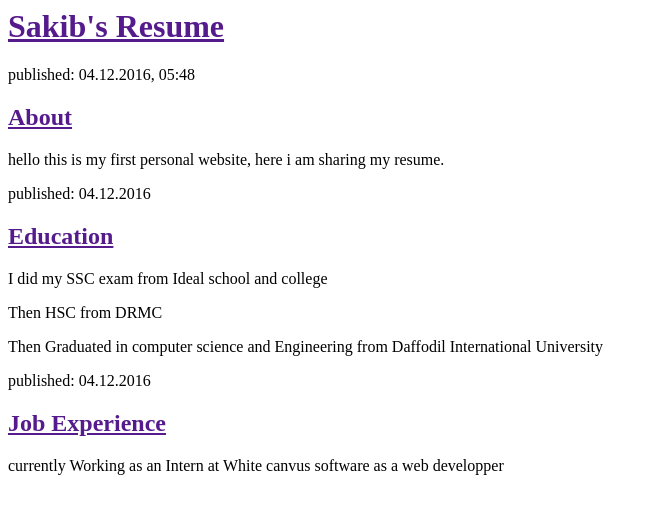
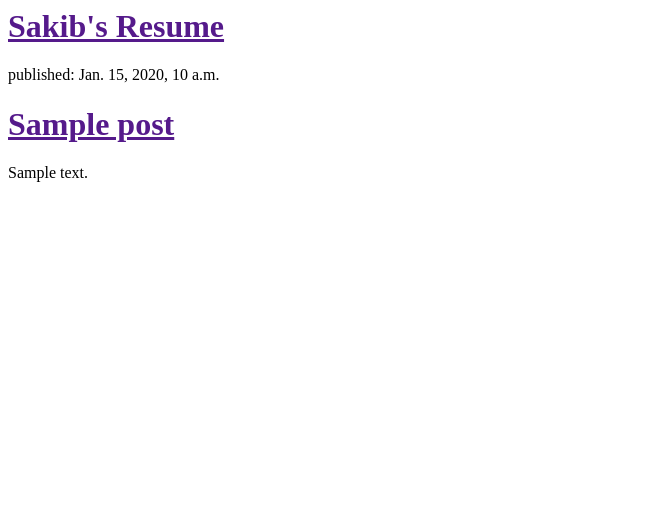
Before and after one commit to sakib1693/my-first-website, a Django app: template resume/templates/resume/post_list.html in a window 1280 px wide. Shown: the top 514 px of the page, without its empty margins (0-657 px from the left). Run offline with Django 3.2, Linux system fonts and the light colour scheme; the template is opened without the code that fills it: values that come from a table or form of the project are taken from there, others are empty; tables that the repository leaves empty hold one stand-in row (values such as "Sample post").

Commit message:
Modified templates to display posts from database

```diff
--- a/resume/templates/resume/post_list.html
+++ b/resume/templates/resume/post_list.html
@@ -8,26 +8,14 @@
 
         </div>
 
+    {% for post in posts %}
         <div>
-        	<p>published: 04.12.2016, 05:48</p>
-        	<h2><a href="">About</a></h2>
-        	<p>hello this is my first personal website, here i am sharing my resume.</p>
+            <p>published: {{ post.published_date }}</p>
+            <h1><a href="">{{ post.title }}</a></h1>
+            <p>{{ post.text|linebreaksbr }}</p>
         </div>
 
+    {% endfor %}
 
-        <div>
-        	<p>published: 04.12.2016</p>
-        	<h2><a href="">Education</a></h2>
-        	<p>I did my SSC exam from Ideal school and college</p>
-        	<p>Then HSC from DRMC</p>
-        	<p>Then Graduated in computer science and Engineering from Daffodil International University</p>
-        </div>
-
-
-        <div>
-        	<p>published: 04.12.2016</p>
-        	<h2><a href="">Job Experience</a></h2>
-        	<p>currently Working as an Intern at White canvus software as a web developper</p>
-        </div>
      </body>
 </html>
--- a/resume/views.py
+++ b/resume/views.py
@@ -1,8 +1,10 @@
 from django.shortcuts import render
-#from django.http import HttpResponse
+from django.utils import timezone
+from .models import Post
 
 # Create your views here.
 
 
 def post_list(request):
-	return render(request, 'resume/post_list.html', {})
+	posts = Post.objects.filter(published_date__lte=timezone.now()).order_by('published_date')
+	return render(request, 'resume/post_list.html', {'posts': posts})
```
